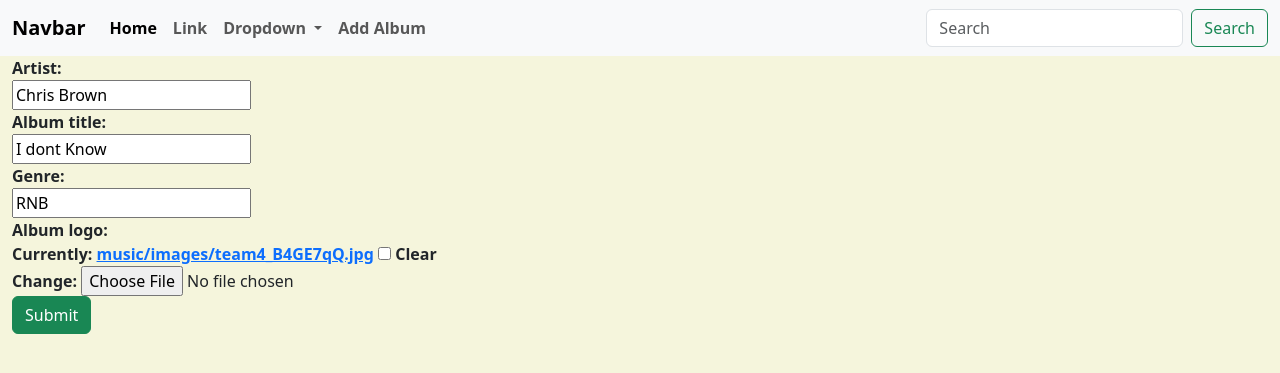
After one commit to EvansRobbie/django_recaps, a Django app: page /music/album/3/ in a window 1280 px wide. The commit adds this page. Shown: the top 373 px of the page. Run offline with Django 4.2, Linux system fonts and the light colour scheme; data comes from the database, SQL or seed files in the repository; both versions use the stored data as it was after the commit.

Commit message:
generic views

```diff
--- a/django_recaps/settings.py
+++ b/django_recaps/settings.py
@@ -123,7 +123,11 @@ USE_TZ = True
 # Static files (CSS, JavaScript, Images)
 # https://docs.djangoproject.com/en/4.2/howto/static-files/
 
-STATIC_URL = 'static/'
+STATIC_URL = '/static/'
+STATIC_ROOT = 'static'
+
+MEDIA_URL = '/media/'
+MEDIA_ROOT = 'media'
 
 # Default primary key field type
 # https://docs.djangoproject.com/en/4.2/ref/settings/#default-auto-field
--- a/django_recaps/urls.py
+++ b/django_recaps/urls.py
@@ -1,23 +1,13 @@
-"""
-URL configuration for django_recaps project.
-
-The `urlpatterns` list routes URLs to views. For more information please see:
-    https://docs.djangoproject.com/en/4.2/topics/http/urls/
-Examples:
-Function views
-    1. Add an import:  from my_app import views
-    2. Add a URL to urlpatterns:  path('', views.home, name='home')
-Class-based views
-    1. Add an import:  from other_app.views import Home
-    2. Add a URL to urlpatterns:  path('', Home.as_view(), name='home')
-Including another URLconf
-    1. Import the include() function: from django.urls import include, path
-    2. Add a URL to urlpatterns:  path('blog/', include('blog.urls'))
-"""
 from django.contrib import admin
 from django.urls import path, include
+from django.conf import settings
+from django.conf.urls.static import static
 
 urlpatterns = [
     path('admin/', admin.site.urls),
     path('music/', include("music.urls") )
-]
+]+ static(settings.MEDIA_URL, document_root=settings.MEDIA_ROOT)
+
+urlpatterns += static(
+    settings.STATIC_URL, document_root=settings.STATIC_ROOT
+)
--- a/music/models.py
+++ b/music/models.py
@@ -1,11 +1,15 @@
 from django.db import models
+from django.urls import reverse
 
 # Create your models here.
 class Album(models.Model):
     artist = models.CharField(max_length=250)
     album_title = models.CharField(max_length=250)
     genre = models.CharField(max_length=100)
-    album_logo = models.CharField(max_length=1000)
+    album_logo = models.ImageField(upload_to='music/images', blank=True, null=True)
+
+    def get_absolute_url(self):
+        return reverse("music:detail", kwargs={"pk": self.pk})
 
     def __str__(self):
         return self.album_title
--- a/music/urls.py
+++ b/music/urls.py
@@ -4,7 +4,10 @@ from . import views
 app_name = "music"
 
 urlpatterns = [
-    path('', views.index, name="index"),
-    path('<int:pk>/', views.detail, name="detail"),
-    path('<int:pk>/favorite/', views.favorite, name="favorite")
+    path('', views.IndexView.as_view(), name="index"),
+    path('<int:pk>/', views.DetailView.as_view(), name="detail"),
+    path('album/add/', views.AlbumCreate.as_view(), name = 'album-add'),
+    path('album/<int:pk>/', views.AlbumUpdate.as_view(), name = 'album-update'),
+    path('album/<int:pk>/delete/', views.AlbumDelete.as_view(), name = 'album-delete'),
+    path('register/', views.UserFormView.as_view(), name="register"),
 ]
--- a/music/views.py
+++ b/music/views.py
@@ -1,31 +1,62 @@
 # from django.http import HttpResponse, Http404
 # from django.template import loader
-from django.shortcuts import render, get_object_or_404
+
+from django.views.generic import ListView, DetailView, CreateView, UpdateView, DeleteView, View
+from django.urls import reverse_lazy
+from django.shortcuts import render, redirect
+from django.contrib.auth import authenticate, login
 from .models import Album, Song
+from .forms import UserForm
 
-def index(request):
-    all_albums = Album.objects.all()
-    # template = loader.get_template('music/index.html')
-    context = {"all_albums": all_albums }
-    return render(request, 'music/index.html', context)
+class IndexView(ListView):
+    template_name = "music/index.html"
+    context_object_name = "all_albums"
 
-def detail(request, pk):
-    album = get_object_or_404(Album, pk=pk)
-    context = {"album": album}
-    # try:
-    #     album = Album.objects.get(pk=pk)
-    #
-    # except Album.DoesNotExist:
-    #     raise Http404("Album does not exist")
-    return render(request, 'music/detail.html', context)
+    def get_queryset(self):
+        return Album.objects.all()
 
-def favorite(request, pk):
-    album = get_object_or_404(Album, pk=pk)
-    try:
-        selected_song = album.song_set.get(pk=request.POST["song"])
-    except (KeyError, Song.DoesNotExist):
-        return render(request, 'music/detail.html', {"album": album, "error_message": "you did not select a valid song"})
-    else:
-        selected_song.is_favorite = True
-        selected_song.save()
-        return render(request, 'music/detail.html', {"album": album})
+class DetailView(DetailView):
+    model = Album
+    template_name = 'music/detail.html'
+
+class AlbumCreate(CreateView):
+    model = Album
+    fields = "__all__"
+
+class AlbumUpdate(UpdateView):
+    model = Album
+    fields = "__all__"
+
+class AlbumDelete(DeleteView):
+    model = Album
+    fields = "__all__"
+    success_url = reverse_lazy('music:index')
+
+class UserFormView(View):
+    form_class = UserForm
+    template_name = 'music/registration_form.html'
+
+    def get(self, request):
+        form = self.form_class(None)
+        return render(request, self.template_name, {'form':form})
+    def post(self, request):
+        form = self.form_class(request.POST)
+
+        if form.is_valid():
+            user = form.save(commit=False)
+
+            # cleaned (normalised) data // unifies data
+            username = form.cleaned_data(['username'])
+            password = form.cleaned_data(['password'])
+            user.set_password(password)
+            user.save()
+
+            # returns user objects if credentials are correct
+            user = authenticate(username=username, password=password)
+
+            if user is not None:
+                if user.is_active:
+                    login(request, user)
+                    return redirect('music:index')
+
+        return render(request, self.template_name, {'form':form})
--- /dev/null
+++ b/templates/music/album_form.html
@@ -0,0 +1,25 @@
+{% extends 'music/base.html' %}
+{% block title %} Add Album {% endblock %}
+
+{% block content %}
+    <div class="container-fluid">
+        <div class="row">
+            <div class="col-sm-12 col-md-7">
+                <div class="panel-body">
+                    <!-- action is empty coz it the form will be redirected to the same view where it will be
+                    handled ie. def get_absolute_url -->
+                    <form action="" class="form-horizontal" method="post" enctype="multipart/form-data">
+                        {% csrf_token %}
+                        {% include 'music/form.html' %}
+
+                        <div class="form-group">
+                            <div class="col-sm-offset-2 col-sm-10">
+                                <button type="submit" class="btn btn-success">Submit</button>
+                            </div>
+                        </div>
+                    </form>
+                </div>
+            </div>
+        </div>
+    </div>
+{% endblock %}
--- a/templates/music/base.html
+++ b/templates/music/base.html
@@ -37,7 +37,7 @@
                 </ul>
               </li>
               <li class="nav-item">
-                <a class="nav-link disabled">Disabled</a>
+                <a href="{% url 'music:album-add'  %}" class="nav-link ">Add Album</a>
               </li>
             </ul>
             <form class="d-flex" role="search">
--- /dev/null
+++ b/templates/music/form.html
@@ -0,0 +1,9 @@
+{% for field in form %}
+<div class="form-group">
+    <div class="col-sm-offset-2 col-sm-10">
+        <span class="text-danger small">{{ field.errors }}</span>
+    </div>
+    <label class="control-label col-sm-2">{{ field.label_tag }}</label>
+    <div class="cols-sm-10">{{ field }}</div>
+</div>
+{% endfor %}
```
Also changed, not shown: music/forms.py (added, +9 -0 lines), templates/music/album_confirm_delete.html (added, +15 -0 lines), templates/music/detail.html (+4 -4 lines), templates/music/index.html (+17 -7 lines), db.sqlite3, media/music/images/team2.jpg (added), media/music/images/team2_xr90ZwH.jpg (added), media/music/images/team3.jpg (added), music/migrations/0003_alter_album_album_logo.py (added), 2 other files.
